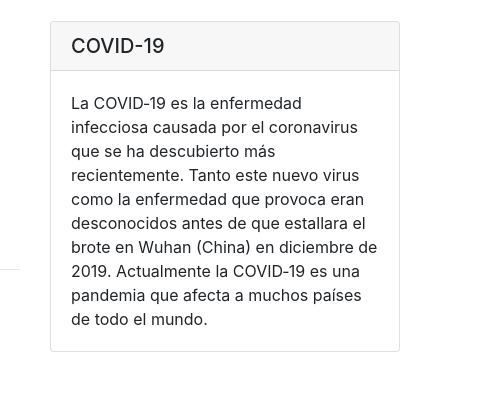
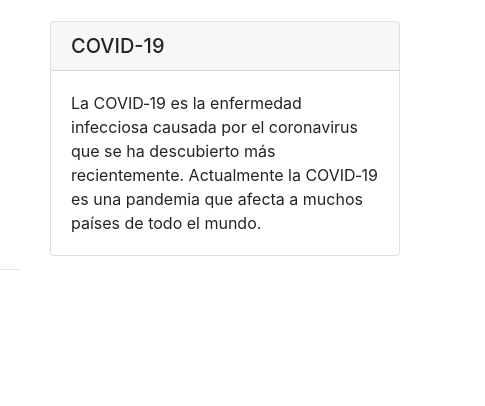
Before and after one commit to susanaglezr/biosensorcdecmx, a website: page index.html in a window 1280 px wide. Shown: the part 399-805 px from the top of the page, 795-1280 px from the left. Drawn offline with Linux system fonts and the light colour scheme.

Commit message:
Update index.html

```diff
--- a/index.html
+++ b/index.html
@@ -321,7 +321,7 @@
         <div class="card my-4">
           <h5 class="card-header">COVID-19</h5>
           <div class="card-body">
-            La COVID‑19 es la enfermedad infecciosa causada por el coronavirus que se ha descubierto más recientemente. Tanto este nuevo virus como la enfermedad que provoca eran desconocidos antes de que estallara el brote en Wuhan (China) en diciembre de 2019. Actualmente la COVID‑19 es una pandemia que afecta a muchos países de todo el mundo.
+            La COVID‑19 es la enfermedad infecciosa causada por el coronavirus que se ha descubierto más recientemente. Actualmente la COVID‑19 es una pandemia que afecta a muchos países de todo el mundo.
           </div>
         </div>
 
```
